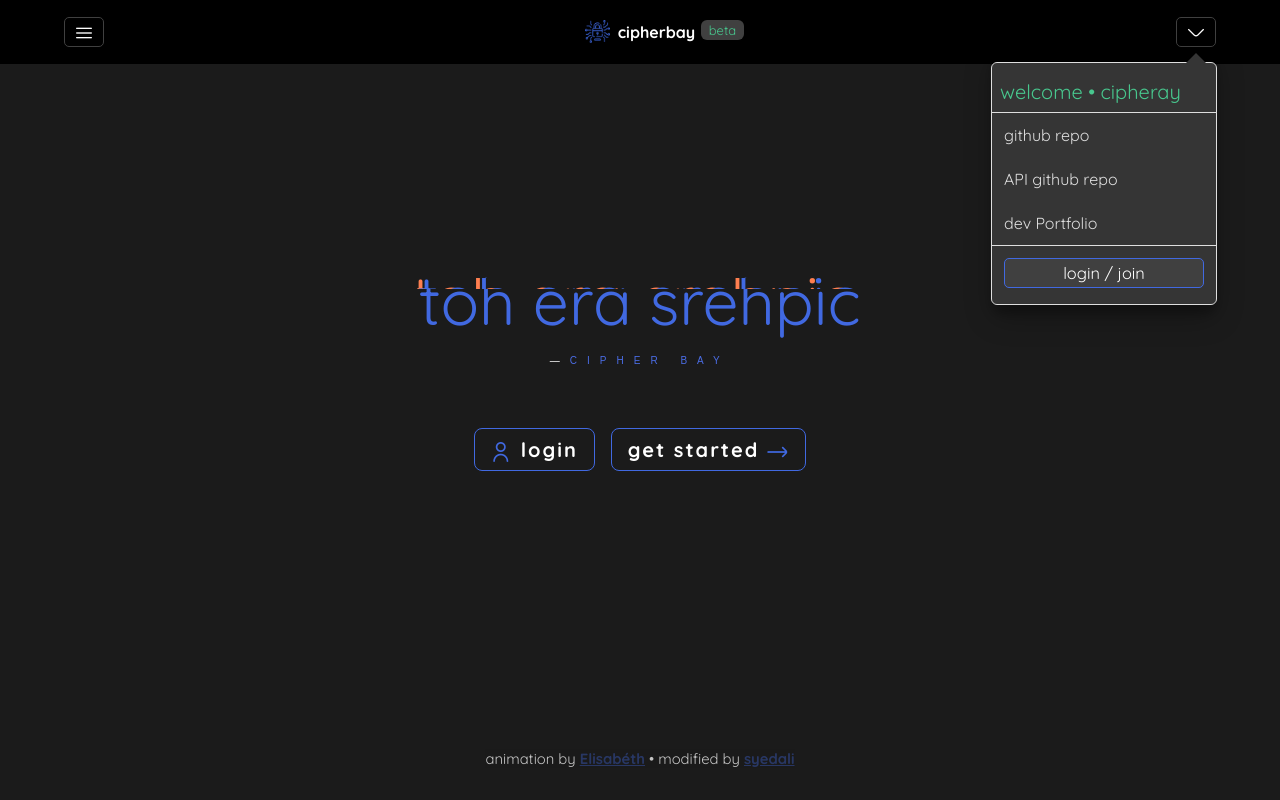
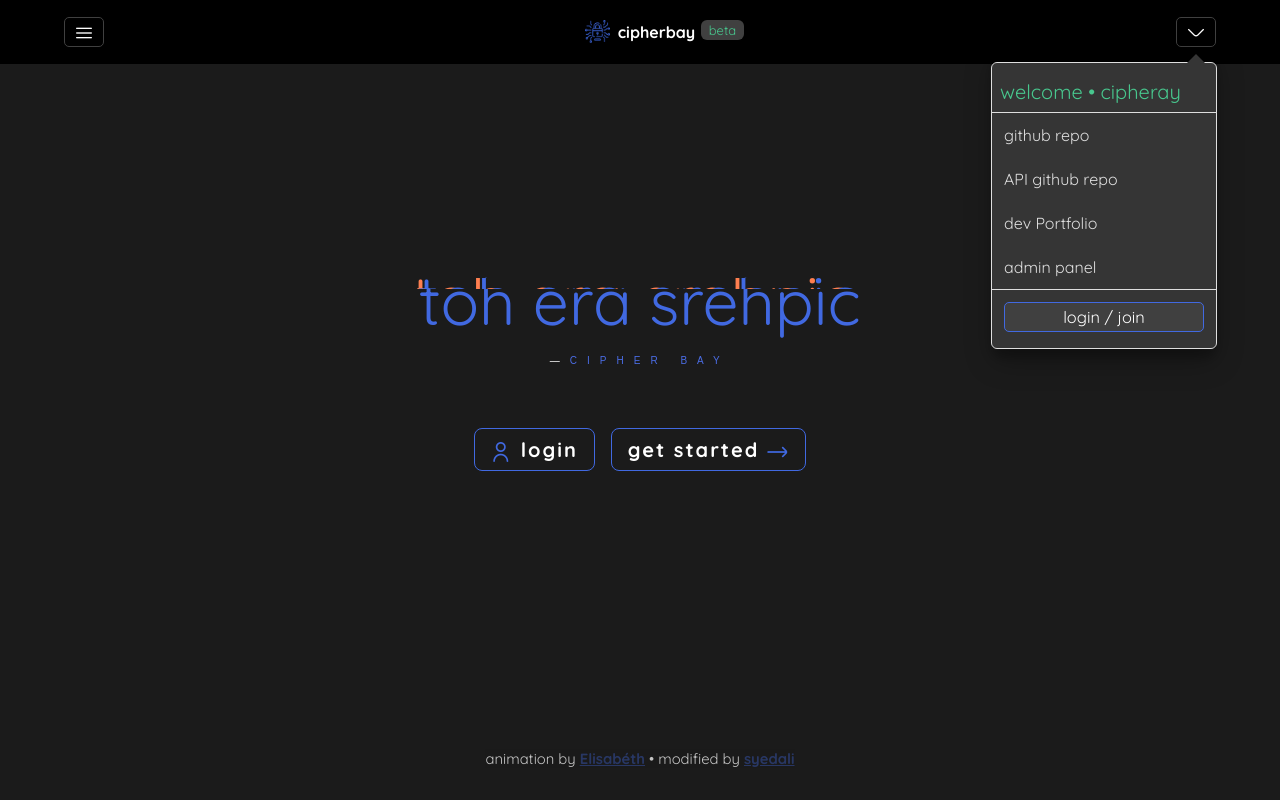
Before and after one commit to SyedAli310/cipherbay-frontend-angular, an Angular app: page /home in a window 1280 px wide. Both pictures are taken after a click on the button 1196 px from the left and 32 px from the top of the page. Built offline with nearby package versions, Linux system fonts and the light colour scheme.

Commit message:
added admin panel route redirect + added admin panel link to dropdown

```diff
--- a/src/app/app-routing.module.ts
+++ b/src/app/app-routing.module.ts
@@ -8,6 +8,14 @@ const routes: Routes = [
   { path: '', redirectTo: '/home', pathMatch: 'full' },
   { path: 'home', component: HomePageComponent },
   { path: 'convert', component: ConvertPageComponent },
+  {
+    path: 'admin',
+    loadChildren: () =>
+      new Promise(() => {
+        if (window.location.href.match(/admin/))
+          window.location.href = 'https://cipherbay-dev.herokuapp.com/panel';
+      }),
+  },
   { path: '**', component: NotFoundPageComponent },
 ];
 
--- a/src/app/components/header-main/header-main.component.html
+++ b/src/app/components/header-main/header-main.component.html
@@ -52,6 +52,11 @@
                 >dev Portfolio <i class="fi fi-rr-paper-plane"></i>
               </a>
             </li>
+            <li>
+              <a class="anchor-reset" routerLink="/admin" target="_blank"
+                >admin panel <i class="fi fi-rr-paper-plane"></i>
+              </a>
+            </li>
 
             <div class="header-dropdown-btns">
               <button class="btn btn-md" (click)="onLoginClick()">
```
